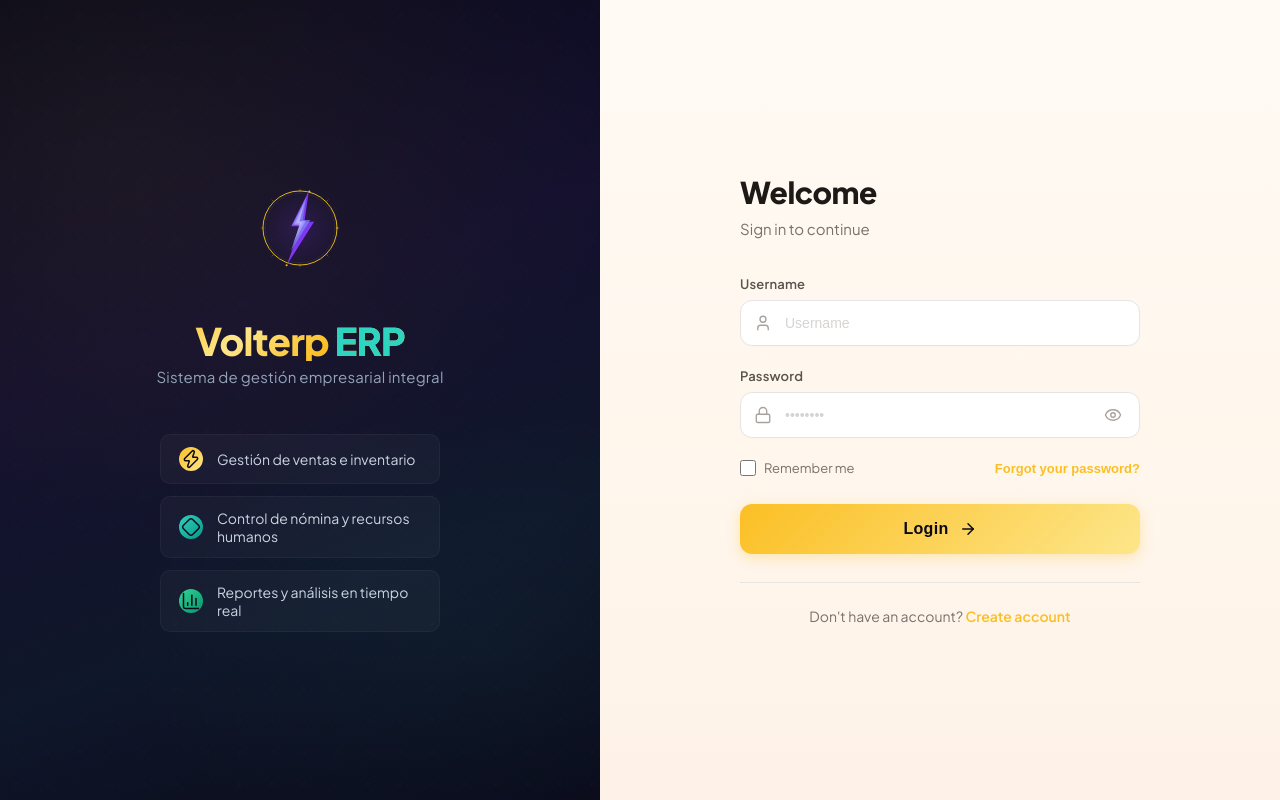
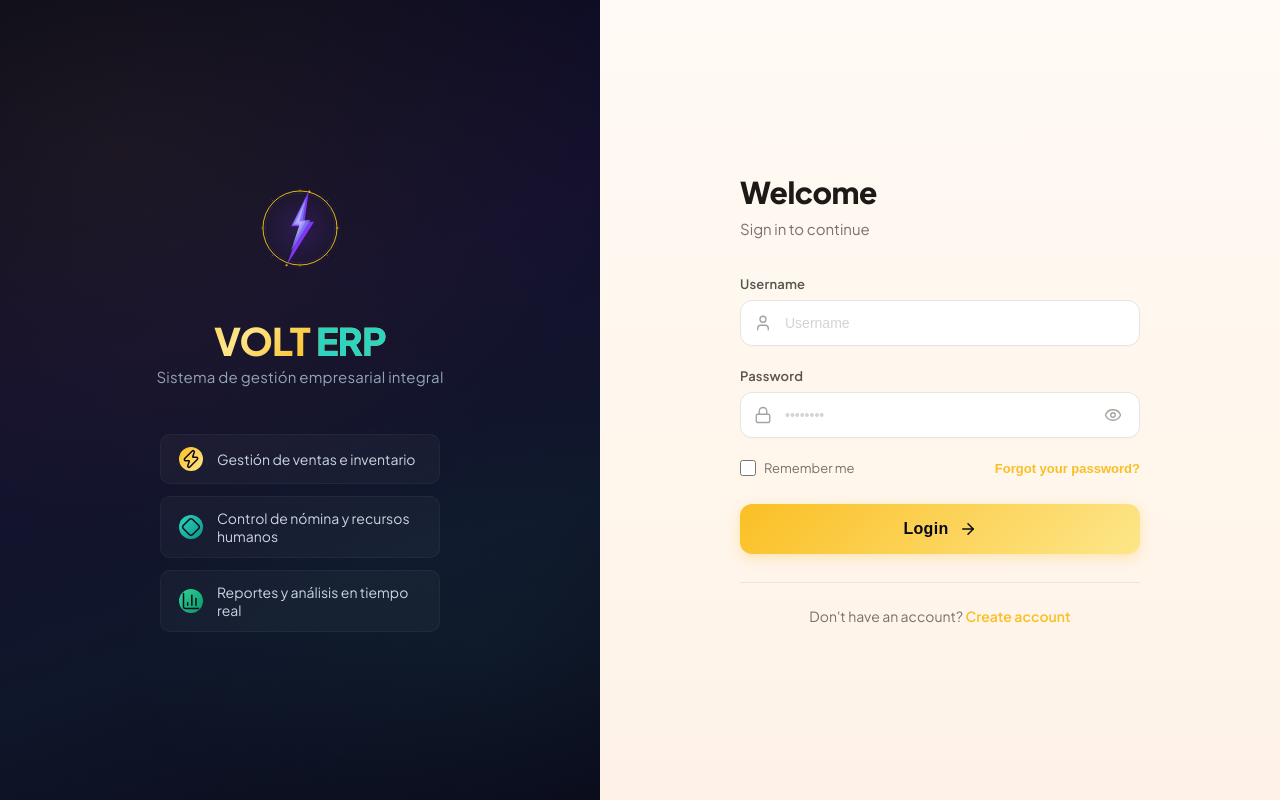
Before and after one commit to HancerMercede/volterp_frontend, a React (Vite) app: page /login in a window 1280 px wide. Built offline with nearby package versions, Linux system fonts and the light colour scheme.

Commit message:
fix(login): use the VOLT ERP wordmark on the login
The login was the only screen showing "Volterp ERP" while the sidebar wordmark and the promotional material use VOLT ERP. Also aligns the logo alt text with the visible wordmark.

```diff
--- a/src/pages/Login/Login.tsx
+++ b/src/pages/Login/Login.tsx
@@ -67,12 +67,12 @@ export function Login() {
           <div className={styles.logoWrapper}>
             <img
               src="/src/assets/logo.svg"
-              alt="Volterp"
+              alt="VOLT ERP"
               className={styles.logo}
             />
           </div>
           <h1 className={styles.brandTitle}>
-            Volterp<span className={styles.brandTitleAccent}> ERP</span>
+            VOLT<span className={styles.brandTitleAccent}> ERP</span>
           </h1>
           <p className={styles.brandSubtitle}>
             Sistema de gestión empresarial integral
```
